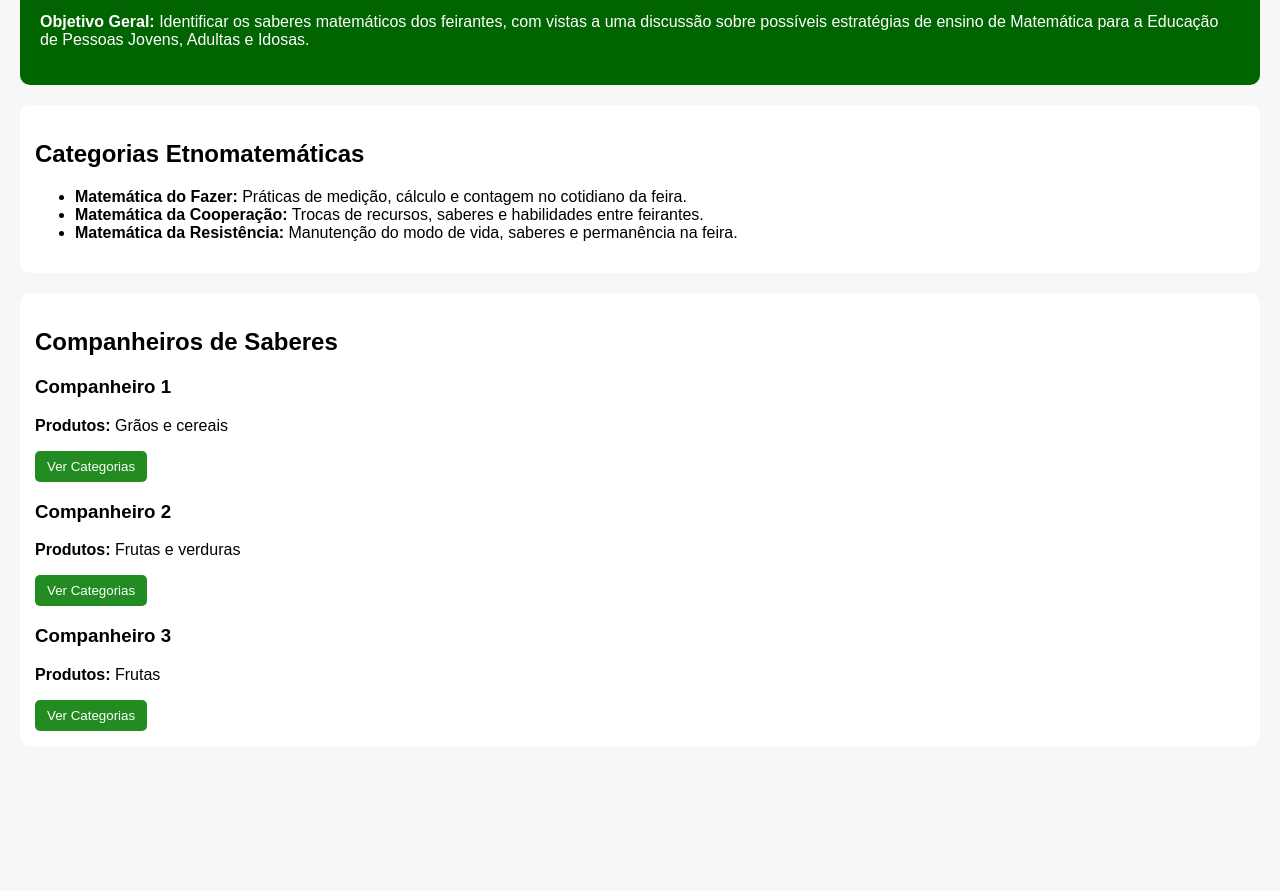
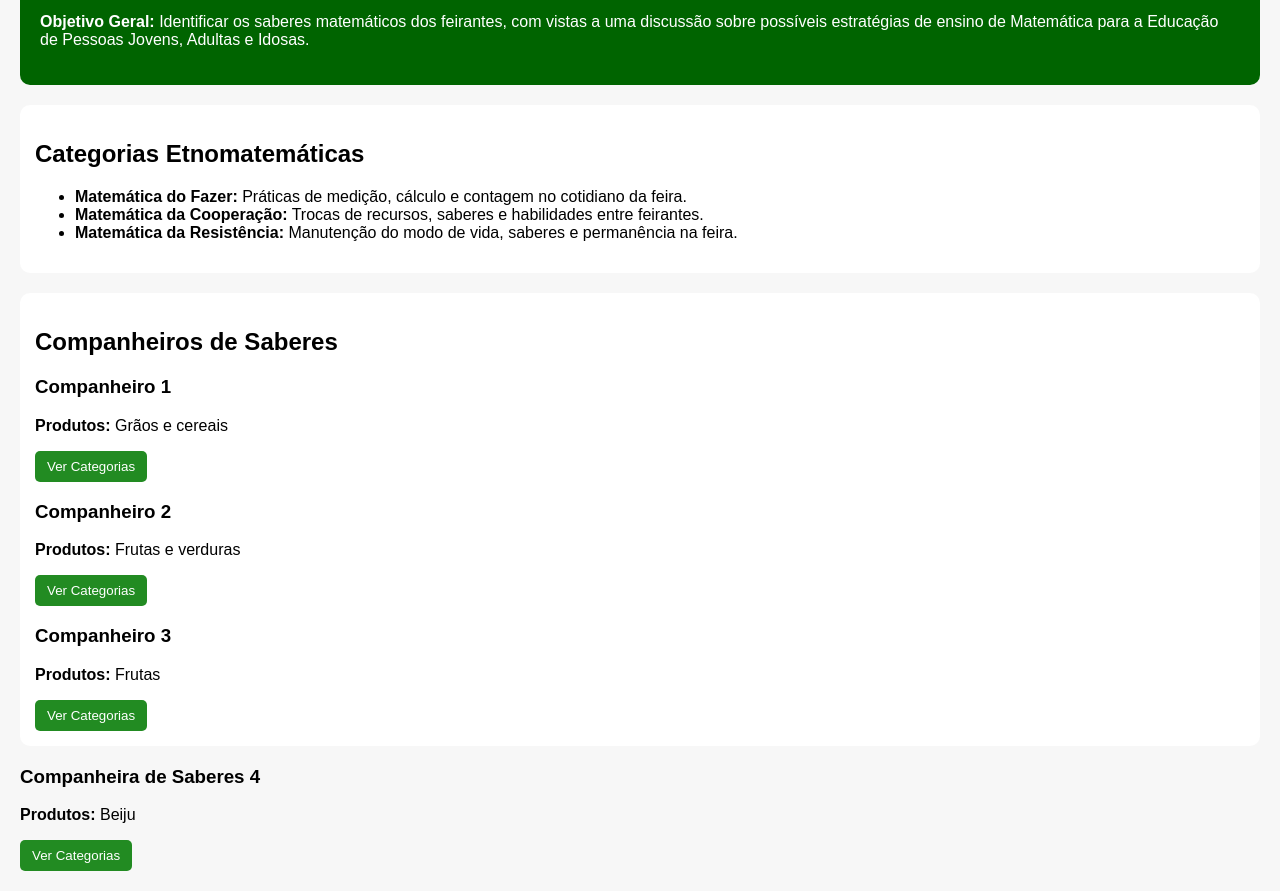
Before and after one commit to Jorgedoctor/Software-Etnomatematica, a plain HTML site: page index.html in a window 1280 px wide. Shown: the part 119-1010 px from the top of the page. Before the commit the page ends 885 px from the top, so only its background shows below. Drawn offline with Linux system fonts and the light colour scheme.

Commit message:
Update index.html

```diff
--- a/index.html
+++ b/index.html
@@ -52,3 +52,9 @@
   <script src="script.js"></script>
 </body>
 </html>
+<div class="companheiro">
+  <h3>Companheira de Saberes 4</h3>
+  <p><strong>Produtos:</strong> Beiju</p>
+  <button onclick="mostrarCategorias(4)">Ver Categorias</button>
+  <div id="categorias-4" class="categorias"></div>
+</div>
```
